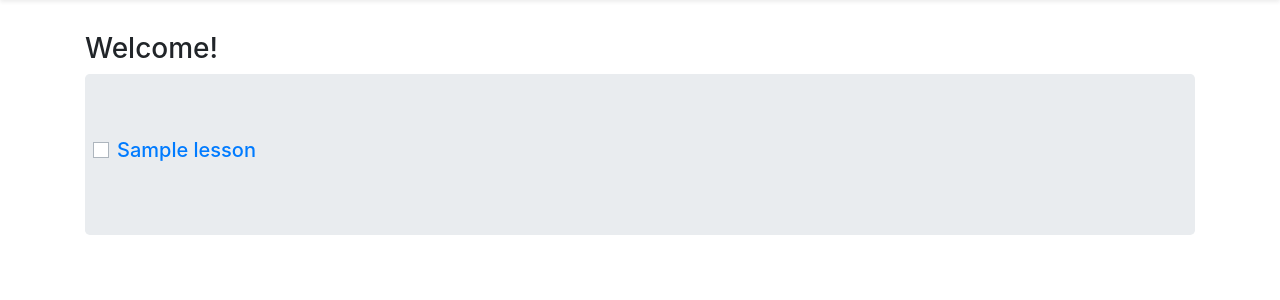
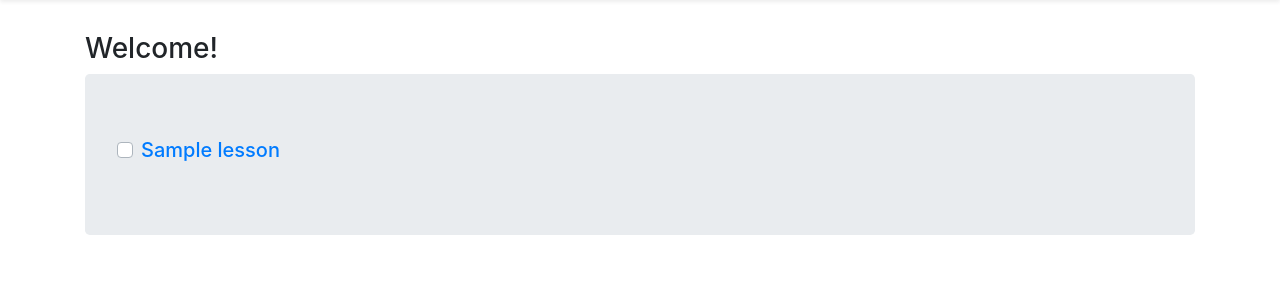
Before and after one commit to starfy84/PCTeacher, a Django app: page / in a window 1280 px wide. Shown: the part 56-356 px from the top of the page. Run offline with Django 3.2, Linux system fonts and the light colour scheme; tables that the repository leaves empty hold one stand-in row (values such as "Sample post"); some libraries are stand-ins or nearby versions.

Commit message:
replaced div

```diff
--- a/templates/home.html
+++ b/templates/home.html
@@ -6,7 +6,7 @@
     <div class="jumbotron">
         <!-- unchecked button -->
         {% for lesson in lessons %}
-        <!-- <div class="custom-control custom-checkbox"> -->
+        <div class="custom-control custom-checkbox">
             <label class="custom-control-label" for="defaultUnchecked">
             <input type="checkbox" class="custom-control-input" id="defaultUnchecked">
 
@@ -17,7 +17,7 @@
                     </a>
                 </section>
             </label>
-        <!-- </div> -->
+        </div>
         {% endfor %}
     </div>
 {% endblock %}
```
